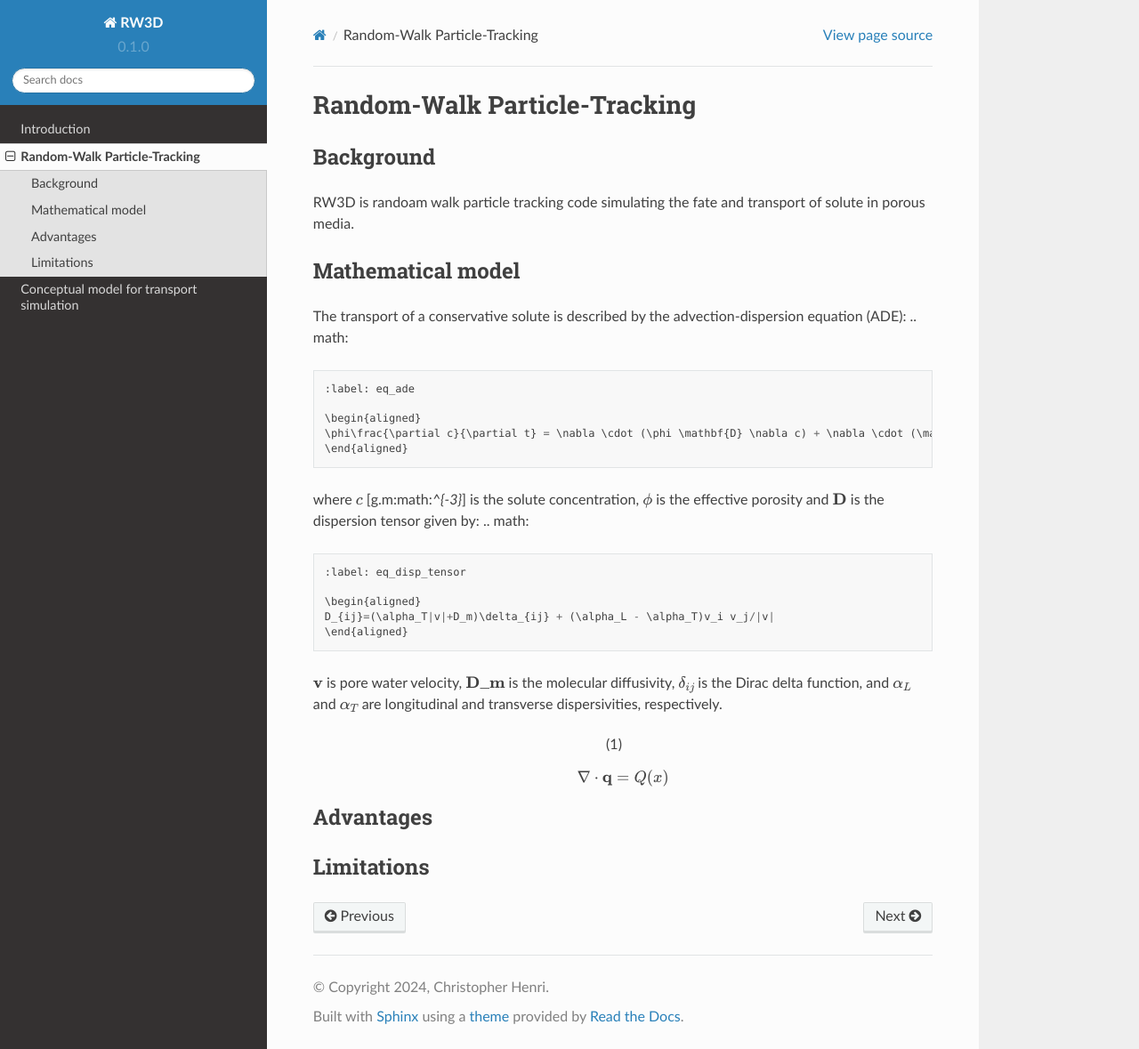
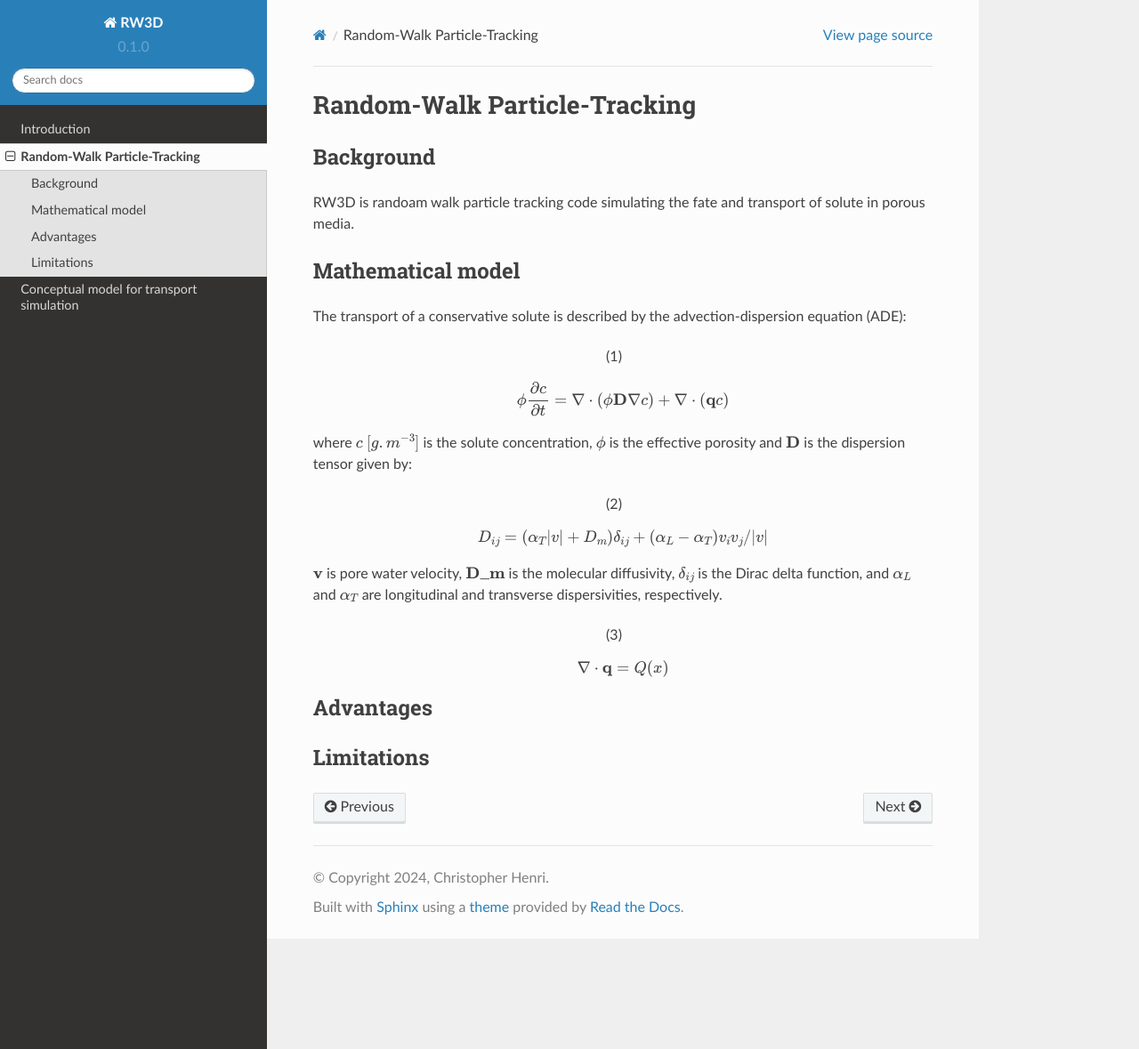
Before and after one commit to chrishenri/rw3d_manual, a Sphinx documentation site: the page built from docs/source/random_walk.rst, in a window 1280 px wide and 1179 px high. Shown: the whole window at 89% size. Built offline with Sphinx 7.4.7 and the Read the Docs theme 2.0.0, drawn with Linux system fonts in a browser that asks for light colours.

Commit message:
debug equations

```diff
--- a/docs/source/random_walk.rst
+++ b/docs/source/random_walk.rst
@@ -12,6 +12,7 @@ RW3D is randoam walk particle tracking code simulating the fate and transport of
 Mathematical model
 ----------------
 The transport of a conservative solute is described by the advection-dispersion equation (ADE):
+
 .. math::
 	:label: eq_ade
 
@@ -20,7 +21,8 @@ The transport of a conservative solute is described by the advection-dispersion
 	\end{aligned}
 
 
-where :math:`c` [g.m:math:`^{-3}`] is the solute concentration, :math:`\phi` is the effective porosity and :math:`\mathbf{D}` is the dispersion tensor given by:
+where :math:`c` :math:`[g.m^{-3}]` is the solute concentration, :math:`\phi` is the effective porosity and :math:`\mathbf{D}` is the dispersion tensor given by:
+
 .. math::
 	:label: eq_disp_tensor
 
```
